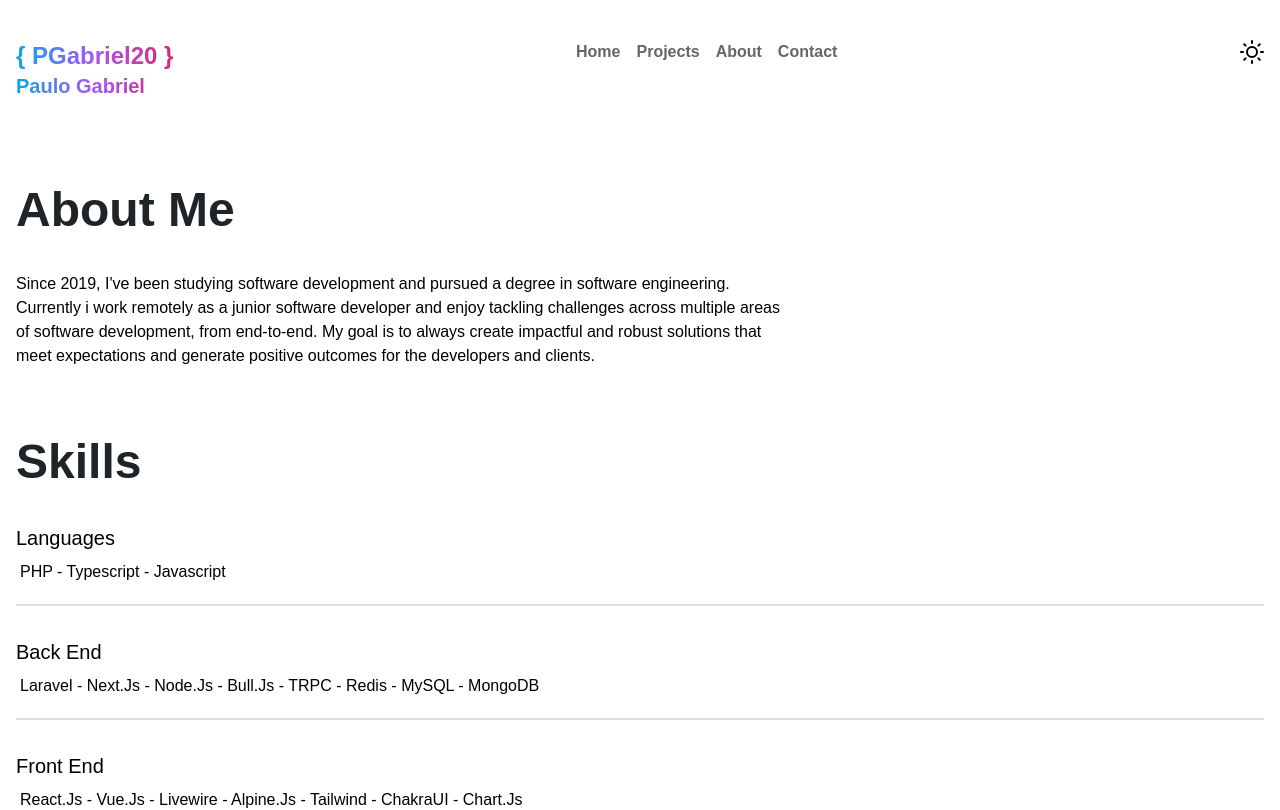
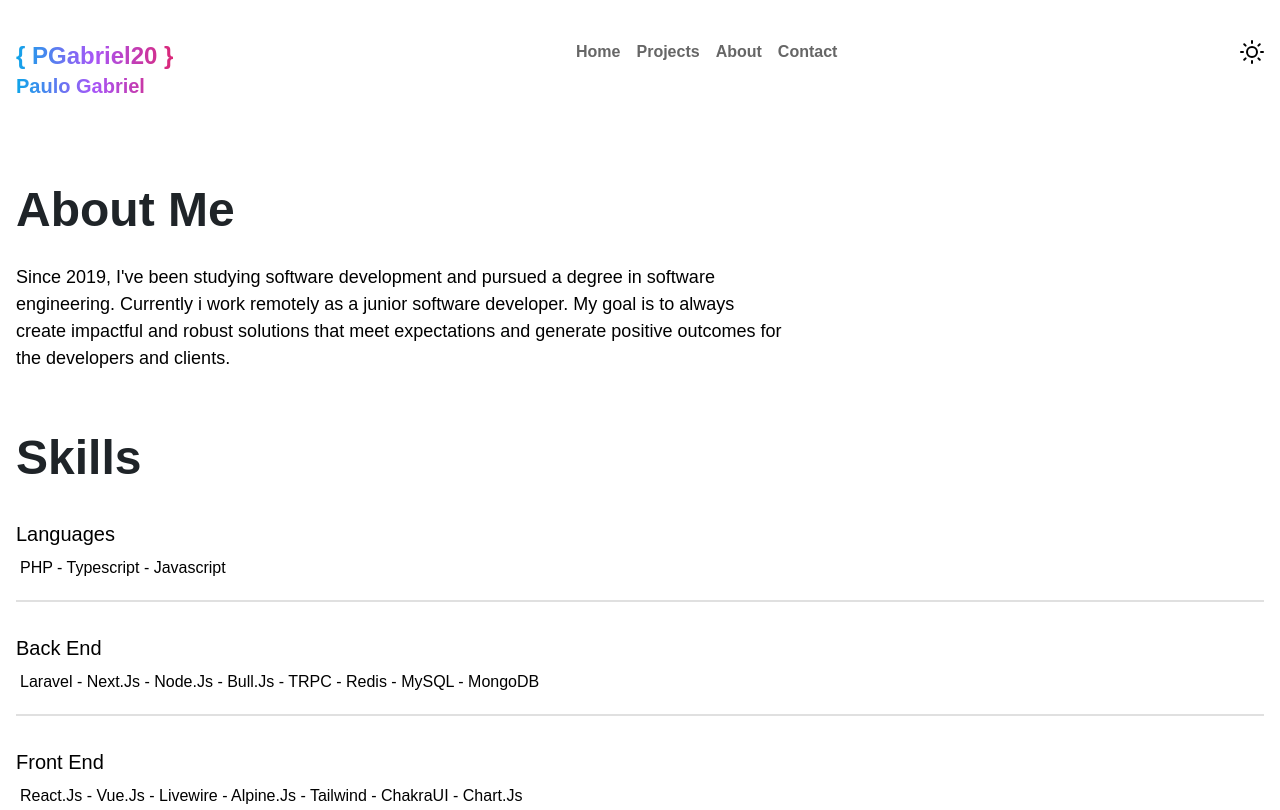
Before and after one commit to PGabriel20/Portifolio, a Next.js app: page /about in a window 1280 px wide. Shown: the top 810 px of the page. Built offline with nearby package versions, Linux system fonts and the light colour scheme.

Commit message:
Line height fixes

```diff
--- a/src/pages/about.tsx
+++ b/src/pages/about.tsx
@@ -7,10 +7,9 @@ const About: React.FC = () => {
         <h1 className='text-2xl text-dark-heading dark:text-light-heading md:text-4xl xl:text-5xl xl:leading-tight font-bold'>
           About Me
         </h1>
-        <p className='text-content py-8 leading-8 md:leading-normal lg:max-w-3xl'>
+        <p className='text-content text-lg py-6 leading-6 md:leading-normal lg:max-w-3xl'>
           Since 2019, I&apos;ve been studying software development and pursued a degree in software
-          engineering. Currently i work remotely as a junior software developer and enjoy tackling
-          challenges across multiple areas of software development, from end-to-end. My goal is to
+          engineering. Currently i work remotely as a junior software developer. My goal is to
           always create impactful and robust solutions that meet expectations and generate positive
           outcomes for the developers and clients.
         </p>
--- a/src/pages/contact.tsx
+++ b/src/pages/contact.tsx
@@ -5,7 +5,7 @@ const Contact: React.FC = () => {
         If you&apos;re interested in working on a project together, have any questions, or just want
         to connect.
       </h1>
-      <h3 className='text-center text-3xl md:text-4xl lg:text-6xl text-transparent bg-clip-text bg-gradient-to-r from-sky-500 via-purple-500 to-pink-600 font-semibold md:font-bold pt-5 md:pt-10 md:pb-6'>
+      <h3 className='text-center text-2xl md:text-4xl lg:text-6xl text-transparent bg-clip-text bg-gradient-to-r from-sky-500 via-purple-500 to-pink-600 font-semibold md:font-bold pt-5 md:pt-10 md:pb-6'>
         <a href='bielporreca@gmail.com'>bielporreca@gmail.com</a>
       </h3>
     </div>
--- a/src/pages/index.tsx
+++ b/src/pages/index.tsx
@@ -45,7 +45,7 @@ export default function Home() {
       </div>
 
       <section className='mt-28 mb-56'>
-        <p className='md:mt-4 text-md lg:text-xl leading-9 md:leading-7'>
+        <p className='md:mt-4 text-md lg:text-xl leading-8 md:leading-7'>
           I&apos;m a full-stack developer with a passion for web development. I love crafting
           engaging front-end experiences, building robust back-end solutions, and exploring
           infrastructure technologies like AWS, Cloudflare and Vercel. Currently studying to become
```
